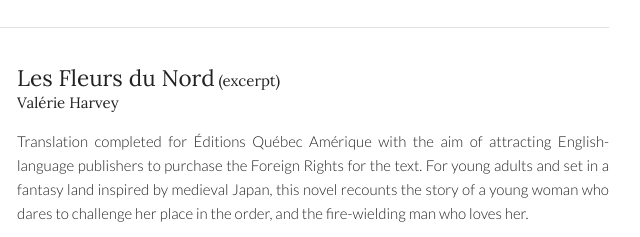
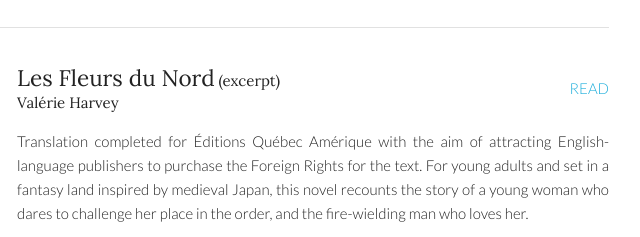
Before and after one commit to friggog/website-ljlf, a plain HTML site: page folio.html in a window 1280 px wide. Shown: the part 1519-1756 px from the top of the page, 431-1071 px from the left. Drawn offline with Linux system fonts and the light colour scheme.

Commit message:
add fleurs preview

```diff
--- a/folio.html
+++ b/folio.html
@@ -124,6 +124,7 @@
                             <span class="info">(excerpt)</span>
                             <span class="author">Val&eacute;rie Harvey</span>
                         </h4>
+                        <span class="read"><a href="pdf/Fleurs-du-nord.pdf" target="_blank">READ</a></span>
                     </div>
                     <p>Translation completed for &Eacute;ditions Qu&eacute;bec Am&eacute;rique with the aim of attracting English-language publishers to purchase the Foreign Rights for the text. For young adults and set in a fantasy land inspired by medieval Japan, this novel recounts the story of a young woman who dares to challenge her place in the order, and the fire-wielding man who loves her.</p>
                     <p class="foreign-rights">Contact <a href="mailto:avaliquette@quebec-amerique.com">Alexandra Valiquette at Qu&eacute;b&eacute;c Am&eacute;rique</a> for information.</p>
```
Also changed, not shown: 1 other file.
